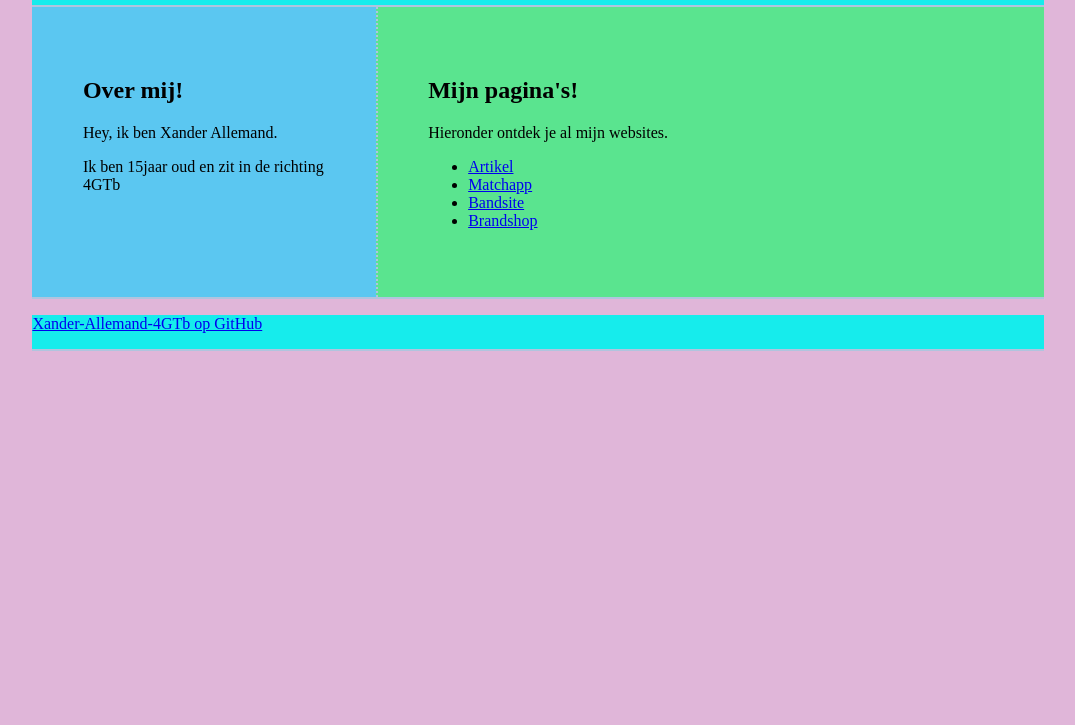
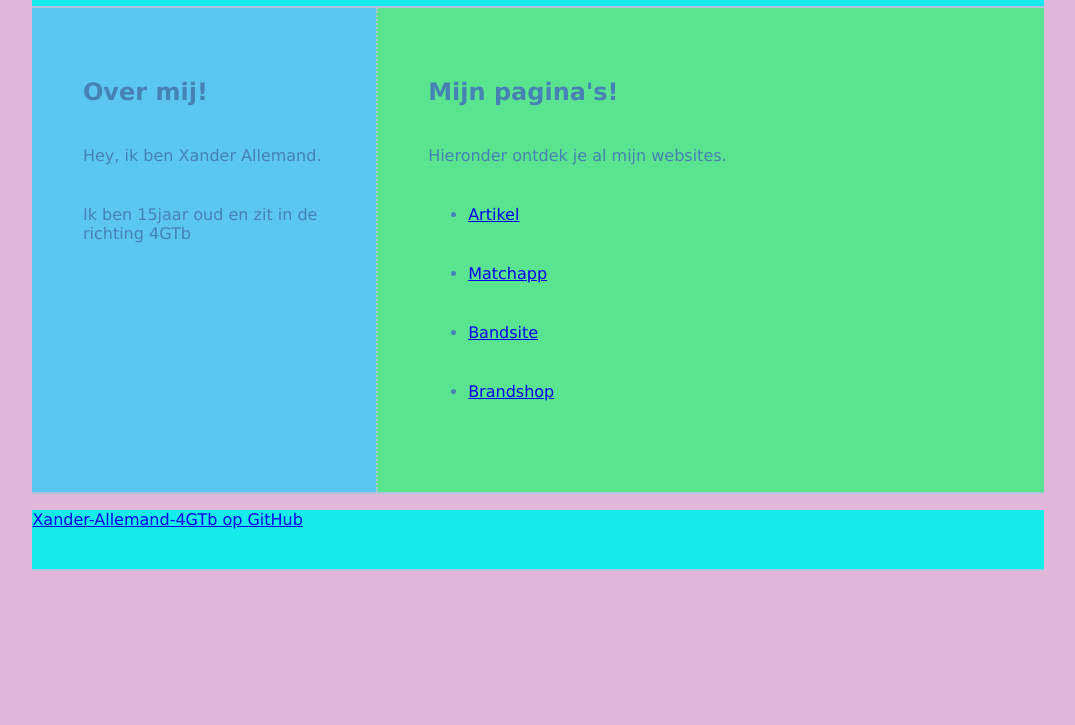
Before and after one commit to xander-allemand-4gtb/Script, a plain HTML site: page index.html in a window 1280 px wide. Shown: the part 75-800 px from the top of the page, without its empty margins (102-1177 px from the left). Drawn offline with Linux system fonts and the light colour scheme.

Commit message:
brandshop

```diff
--- a/brandshop/style.css
+++ b/brandshop/style.css
@@ -33,3 +33,67 @@ header {
 #logo {
   width: 100px;
 }
+header i {
+  margin-left: 1.5ch;
+  font-size: 1.1rem;
+}
+* {
+  color: black;
+}
+.border-box {
+  box-sizing: border-box;
+}
+
+.content-box {
+  box-sizing: content-box;
+}
+
+body {
+  background-color: rgb(40, 41, 40);
+  color: indigo;
+  font-family: sans-serif;
+  font-size: 75%;
+  line-height: 1.5;
+}
+
+ul {
+  list-style: none;
+}
+
+h2,
+h3,
+ul {
+  margin-bottom: 0.5em;
+}
+
+h2 {
+  padding-top: 6px;
+  padding-left: 10px;
+}
+
+section {
+  margin: 0.5em auto;
+  box-sizing: border-box;
+  border: 5px solid gold;
+  width: 400px;
+}
+
+section div {
+  border: 5px solid lightseagreen;
+  width: 100%;
+  padding: 30px;
+  background-color: #fff7;
+  text-align: center;
+}
+* {
+  margin: 0;
+  box-sizing: border-box;
+  padding: 0;
+}
+.flex-container {
+  display: flex;
+  justify-content: space-between;
+}
+header nav li {
+  display: inline-block;
+}
--- a/Scripthub/index.html
+++ b/index.html
@@ -22,8 +22,8 @@
             <h2>Mijn pagina's!</h2>
             <p>Hieronder ontdek je al mijn websites.</p>
             <ul>
-              <li><a href="Xander_allemand-QueenII/" target="_blank">Artikel</a></li>
-              <li><a href="Xander_allemand-htmlmatchapp/" target="_blank">Matchapp</a></li>
+              <li><a href="Xander_allemand-QueenII\index.html" target="_blank">Artikel</a></li>
+              <li><a href="Xander_allemand-htmlmatchapp\matchapp.html" target="_blank">Matchapp</a></li>
               <li><a href="Shady moon-site/" target="_blank">Bandsite</a></li>
               <li><a href="brandshop/" target="_blank">Brandshop</a></li>
             </ul>
--- a/Scripthub/style.css
+++ b/style.css
@@ -1,5 +1,10 @@
 body {
     background-color: rgb(224, 182, 217);
+    color: steelblue;
+    font-family: 'Lucida Sans', 'Lucida Sans Regular', 'Lucida Grande', 'Lucida Sans Unicode', Geneva, Verdana, sans-serif;
+}
+h2, p, ul li {
+    margin-bottom: 40px;
 }
 
 #about {
@@ -7,7 +12,7 @@ body {
 }
 
 .col {
-    flex: 1;
+    flex: 5;
     padding: 5%;
 }
 
@@ -20,12 +25,12 @@ body {
     background-color: rgb(90, 228, 143);
 }
 .left {
-    /* width: 30%; */
+    width: 30%;
     flex: 3;
 }
 
 .right {
-    /* width: 70%; */
+    width: 70%;
     flex: 7;
     border-left: 2px dotted lightsteelblue;
 }
```
Also changed, not shown: brandshop/index.html (+5 -0 lines).
